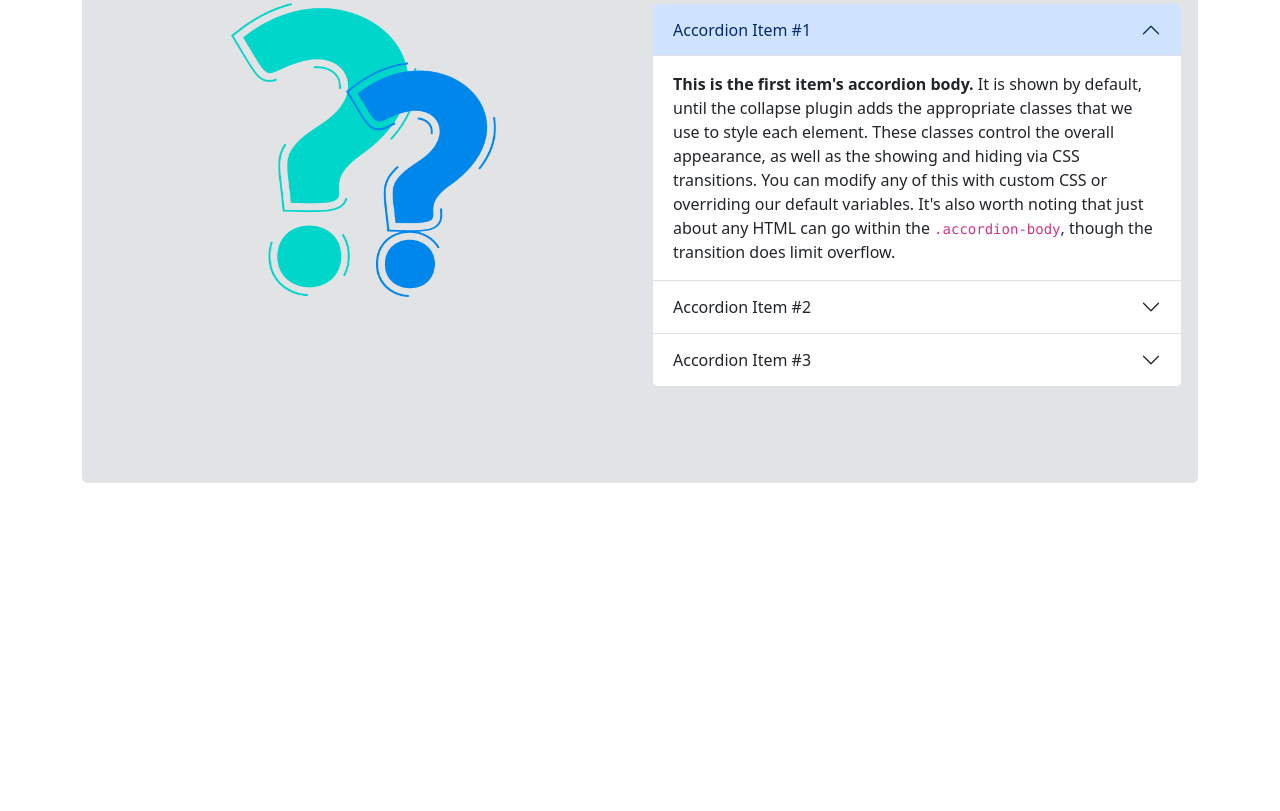
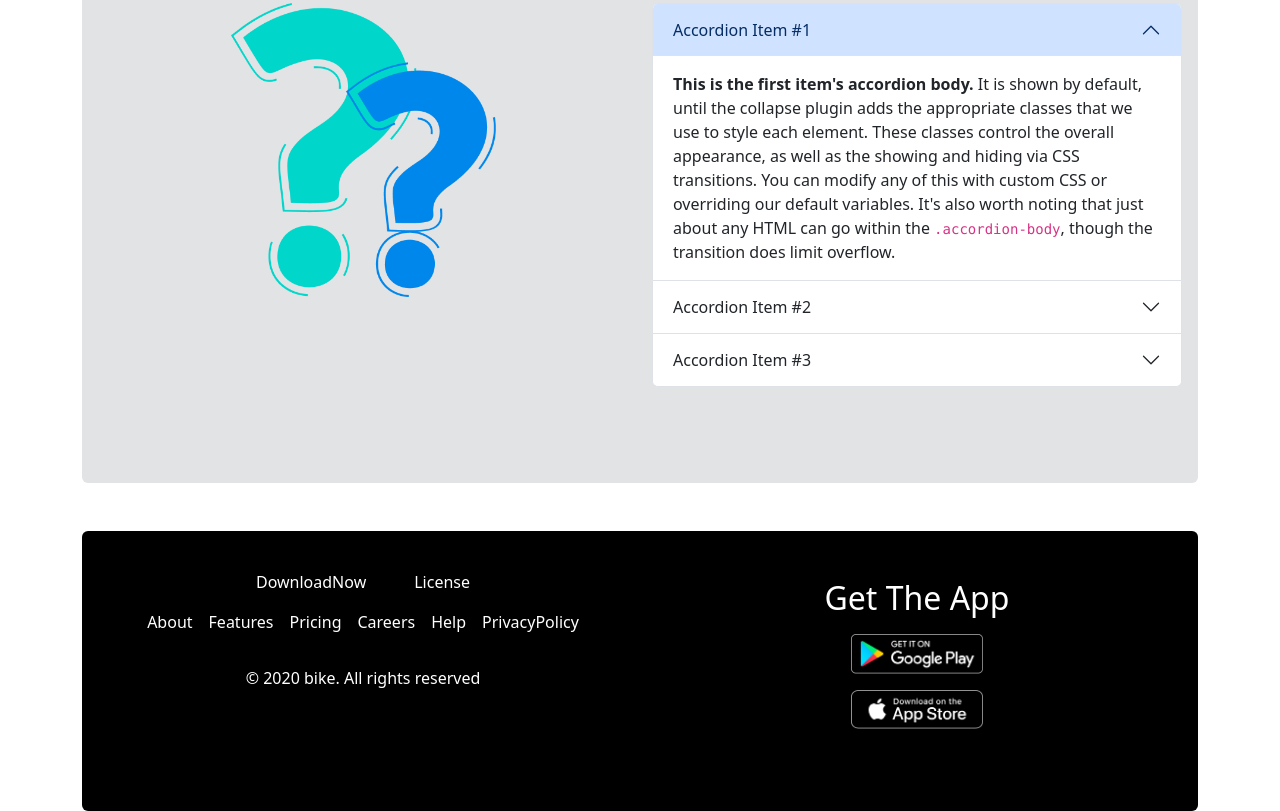
Before and after one commit to Sobuj54/module-14-simple-landing-page-bootstrap, a plain HTML site: page index.html in a window 1280 px wide. Shown: the part 2679-3490 px from the top of the page. Before the commit the page ends 3162 px from the top, so only its background shows below. Drawn offline with nearby package versions, Linux system fonts and the light colour scheme.

Commit message:
added footer

```diff
--- a/index.html
+++ b/index.html
@@ -272,7 +272,31 @@
         </div>
       </section>
     </main>
-    <footer></footer>
+    <footer class="footer bg-black rounded mt-5 p-3 text-white">
+      <div class="row row-cols-1 row-cols-2 align-items-center">
+        <div class="col text-center ">
+          <div class="d-flex justify-content-center ">
+            <a class="nav-link pe-5" href="">DownloadNow</a>
+            <a class="nav-link" href="">License</a>
+          </div>
+          <div class="d-flex justify-content-center p-3 ">
+            <a  class="nav-link pe-3" href="">About</a>
+            <a  class="nav-link pe-3" href="">Features</a>
+            <a  class="nav-link pe-3" href="">Pricing</a>
+            <a  class="nav-link pe-3" href="">Careers</a>
+            <a  class="nav-link pe-3" href="">Help</a>
+            <a  class="nav-link " href="">PrivacyPolicy</a>
+          </div>
+          <p class="mt-3">© 2020 bike. All rights reserved</p>
+        </div>
+        <div class="col text-center mt-3 pt-3">
+          <h2 class="mb-3">Get The App</h2>
+          <div><img class="w-25 mb-3" src="images/android.png" alt="">
+          </div>
+          <div><img class="w-25" src="images/ios.png" alt=""></div>
+        </div>
+      </div>
+    </footer>
     <!-- bootstrap js -->
     <script
       src="https://cdn.jsdelivr.net/npm/bootstrap@5.3.0-alpha1/dist/js/bootstrap.bundle.min.js"
--- a/styles/style.css
+++ b/styles/style.css
@@ -4,3 +4,7 @@
 .rating-icon {
   width: 20px;
 }
+.footer {
+  width: 100%;
+  height: 280px;
+}
```
Also changed, not shown: images/android.png (added), images/ios.png (added).
